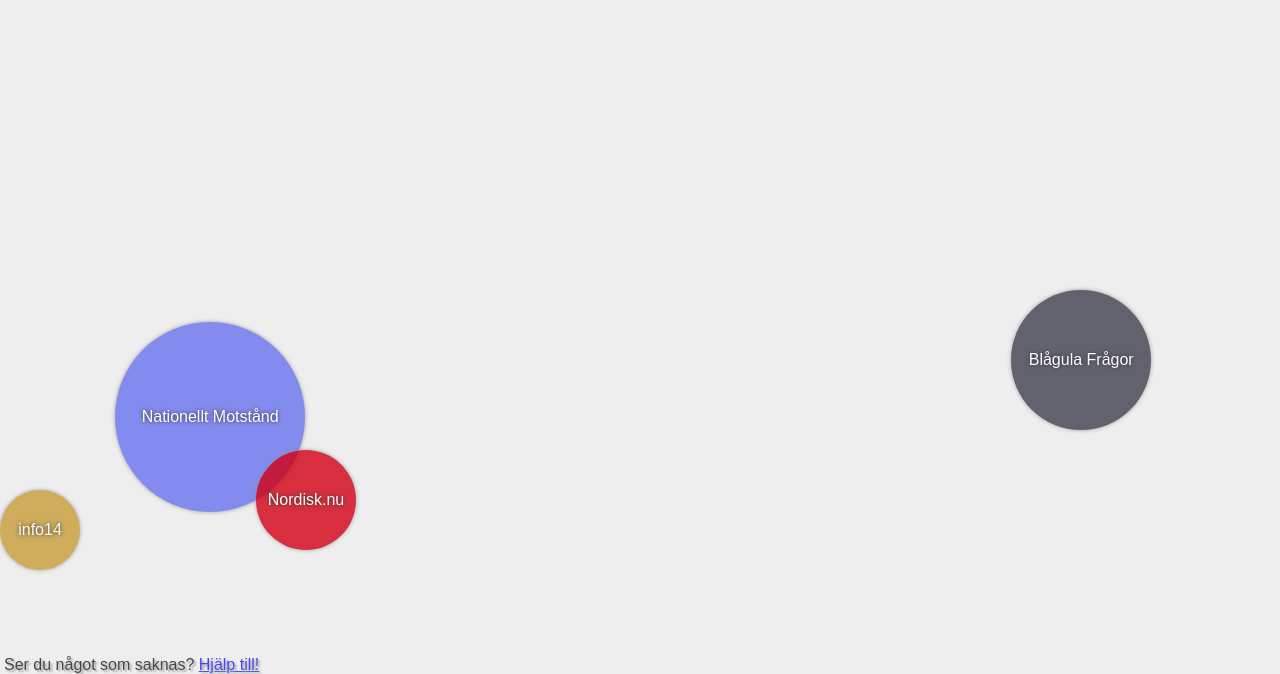
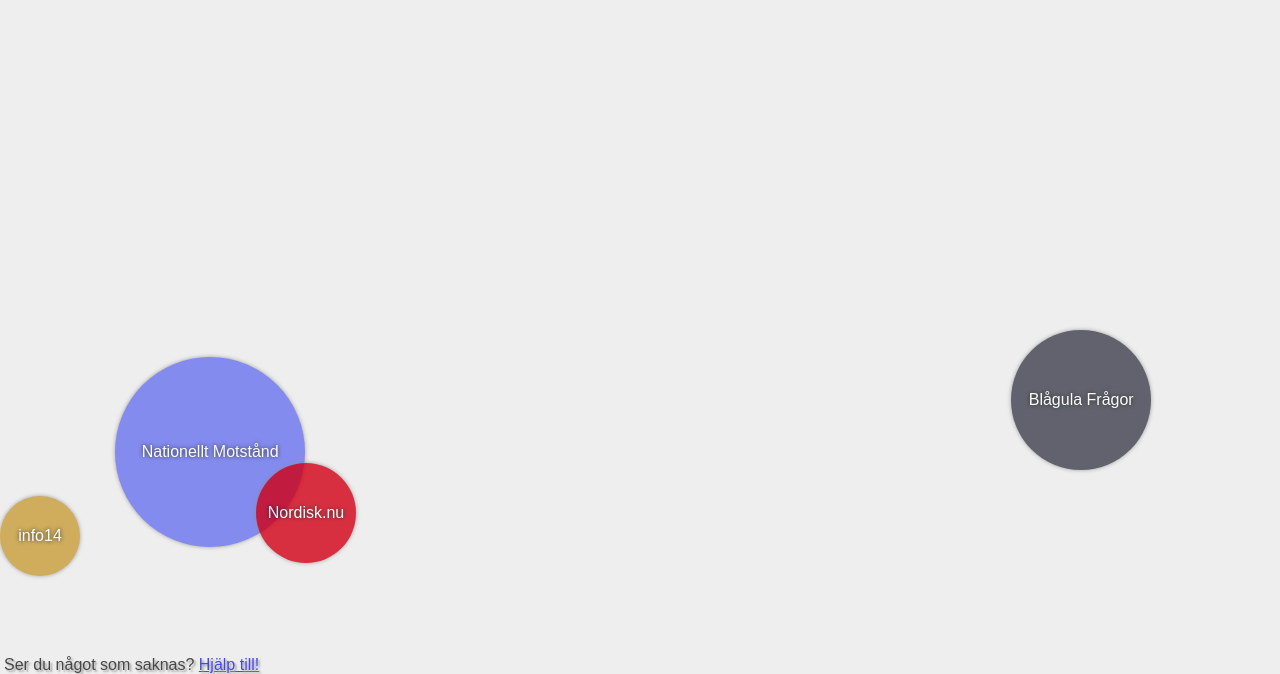
Before and after one commit to AlternativMediaSverige/AlternativMediaSverige, a plain HTML site: page index.html in a window 1280 px wide. Shown: the part 126-800 px from the top of the page. Drawn offline with Linux system fonts and the light colour scheme; a web font is replaced by a local one.

Commit message:
Add files via upload (#10)

```diff
--- a/style.css
+++ b/style.css
@@ -2,6 +2,8 @@ body, html {
     font-family: 'Mukta Malar', sans-serif;
     background: #eee;
     margin: 0px;
+    height:100%;
+    width:100%;
 }
 
 h1 {
@@ -9,7 +11,7 @@ h1 {
     text-align: center;
     padding: 0px;
     margin: 0px;
-    z-index: 500;
+    z-index: 1;
     position: relative;
     text-shadow: 2px 2px 2px #848484;
     opacity: 0.5;
@@ -20,7 +22,7 @@ h1 {
     text-align: center;
     padding: 0px;
     margin: 0px;
-    z-index: 500;
+    z-index: 1;
     position: relative;
     text-shadow: 2px 2px 2px #848484;
     opacity: 0.7;
@@ -30,6 +32,13 @@ h1 {
 }
 #time{
     font-size:22px;
+}
+
+#bubbleWrap{
+    width: 100%;
+    position: relative;
+    height: 83vh;
+    z-index: 20;
 }
 
 .bubble {
@@ -46,8 +55,12 @@ h1 {
     cursor: all-scroll;
     box-shadow: 0px 0px 4px #8c8c8c;
     opacity:0.8;
-    -webkit-transition: opacity 3s; /* Safari */
-    transition: opacity 3s;
+    -webkit-transition: opacity 3s, transform 1s; /* Safari */
+    transition: opacity 3s, transform 1s;
+
+    -ms-transform: scale(0); /* IE 9 */
+    -webkit-transform: scale(0); /* Safari */
+    transform: scale(0);
 
     -webkit-touch-callout: none;
     -webkit-user-select: none;
```
